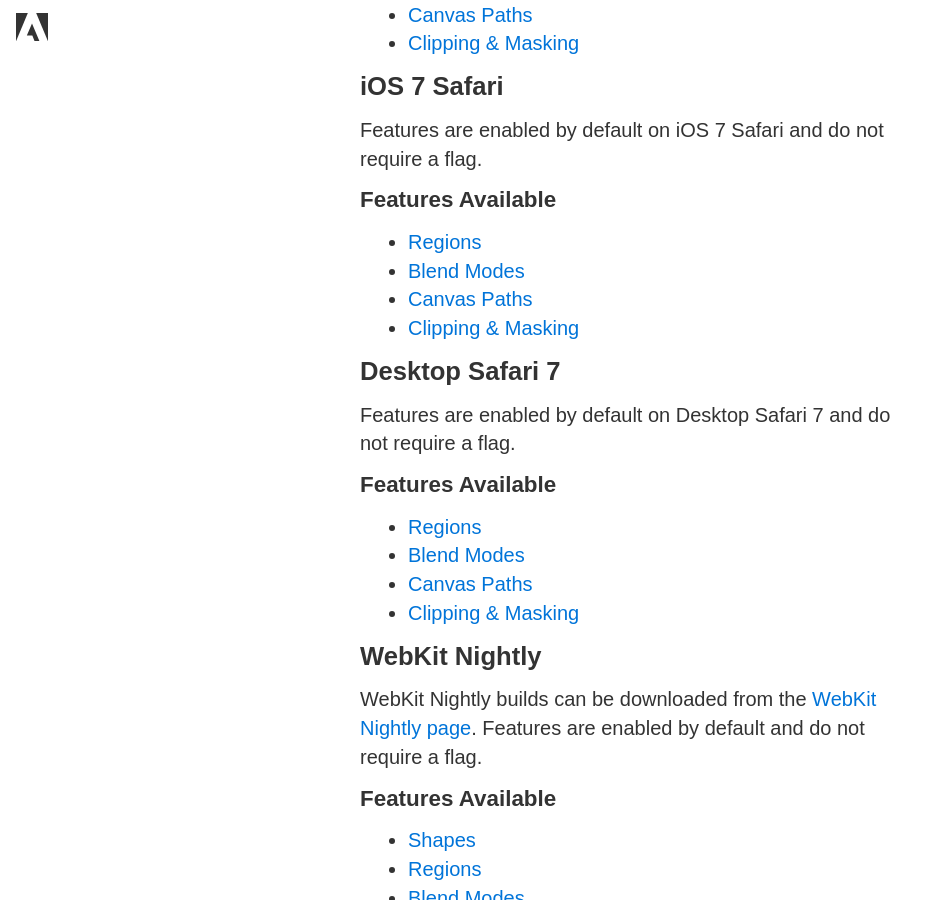
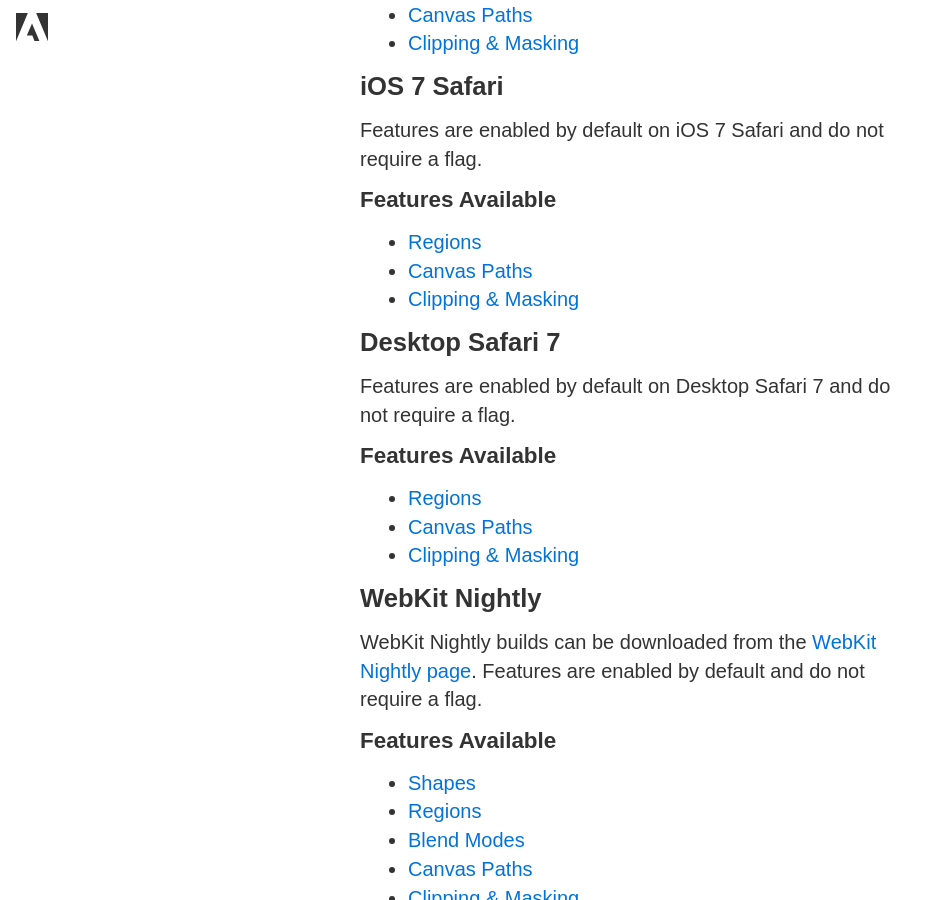
Before and after one commit to adobe-webplatform/adobe-webplatform.github.io, a Jekyll site: the page built from enable.md, in a window 1280 px wide and 900 px high, scrolled down 791 px. Shown: the whole window, without its empty margins (0-937 px from the left). Built offline with Jekyll 4.4.1, drawn with Linux system fonts in a browser that asks for light colours; nearby versions of some CDN libraries; comment, search, counter and statistics services are not loaded.

Commit message:
Safari 7 doesn't support CSS Blend Modes

```diff
--- a/enable.md
+++ b/enable.md
@@ -36,7 +36,6 @@ Features are enabled by default on iOS 7 Safari and do not require a flag.
 
 #### Features Available
 * [Regions][regions]
-* [Blend Modes][blend-modes]
 * [Canvas Paths](http://blogs.adobe.com/webplatform/2013/09/18/ios-7-safari-new-web-platform-features/)
 * [Clipping & Masking][clipping-and-masking]
 
@@ -46,7 +45,6 @@ Features are enabled by default on Desktop Safari 7 and do not require a flag.
 
 #### Features Available
 * [Regions][regions]
-* [Blend Modes][blend-modes]
 * [Canvas Paths](http://blogs.adobe.com/webplatform/2013/09/18/ios-7-safari-new-web-platform-features/)
 * [Clipping & Masking][clipping-and-masking]
 
```
